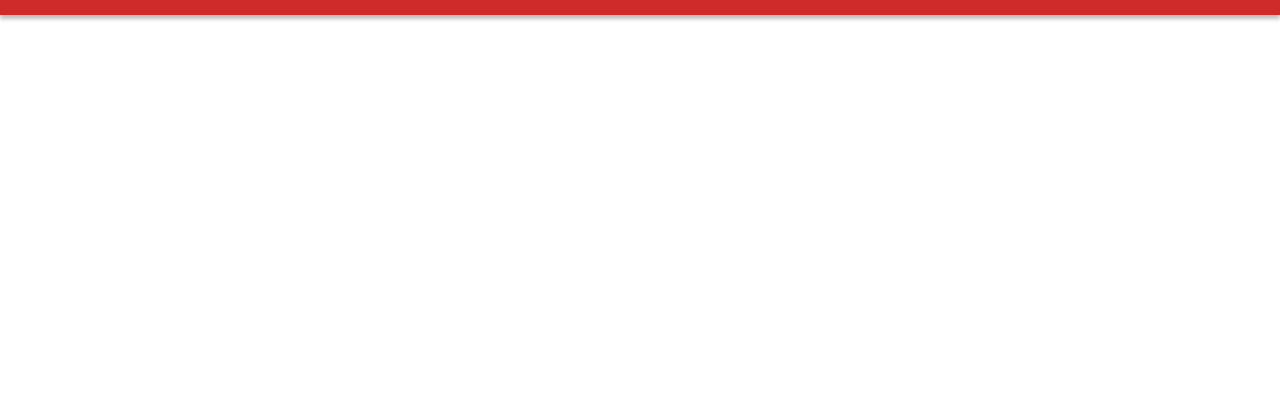
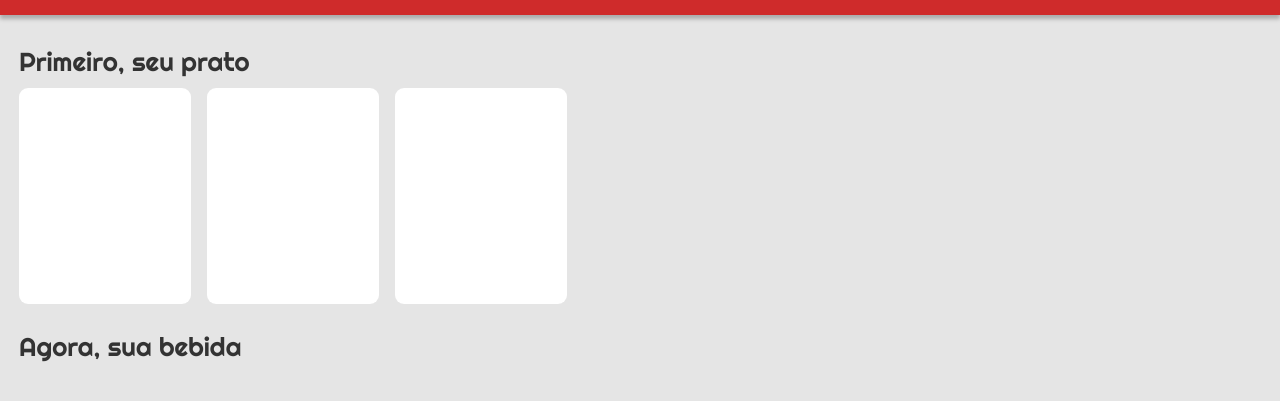
Before and after one commit to guilhermcos/projeto3-driveneats, a plain HTML site: page index.html in a window 1280 px wide. Shown: the part 77-478 px from the top of the page. Drawn offline with Linux system fonts and the light colour scheme.

```diff
--- a/index.html
+++ b/index.html
@@ -13,7 +13,25 @@
             <h1>DrivenEats</h1>
             <h2>Sua comida em 6 minutos</h2>
     </header>
-    <main></main>
+
+    <main>
+        <h3>Primeiro, seu prato</h3>
+        <div class="pratos">
+            <div>
+
+            </div>
+
+            <div>
+
+            </div>
+
+            <div>
+
+            </div>
+        </div> <!--final div-pratos-->
+        <h4>Agora, sua bebida</h4>
+    </main>
+
     <footer></footer>
     <script src="script.js"></script>
 </body>
--- a/style.css
+++ b/style.css
@@ -1,6 +1,7 @@
 body {
     font-family: roboto;
     font-weight: 400;
+    background-color: #e5e5e5;
 }
 
 header {
@@ -39,3 +40,44 @@ h2 {
     left: 21px;
     top: 57px;
 }
+
+main h3 {
+    height: 25px;
+    width: 250px;
+    margin-left: 19px;
+    margin-top: 123px;
+    font-family: Righteous;
+    font-weight: 400;
+    font-size: 26px;
+    line-height: 32.28px;
+    color: #333333;
+}
+
+main h4 {
+    height: 25px;
+    width: 231px;
+    margin-left: 19px;
+    margin-top: 27px;
+    font-family: Righteous;
+    font-weight: 400;
+    font-size: 26px;
+    line-height: 32.28px;
+    color: #333333;
+}
+
+.pratos {
+    display: flex;
+    gap: 16px;
+    margin-top: 17px;
+}
+
+.pratos div:nth-child(1) {
+    margin-left: 19px;
+}
+
+.pratos div {
+    height: 216px;
+    width: 172px;
+    background-color: #ffffff;
+    border-radius: 9px;
+}
```
